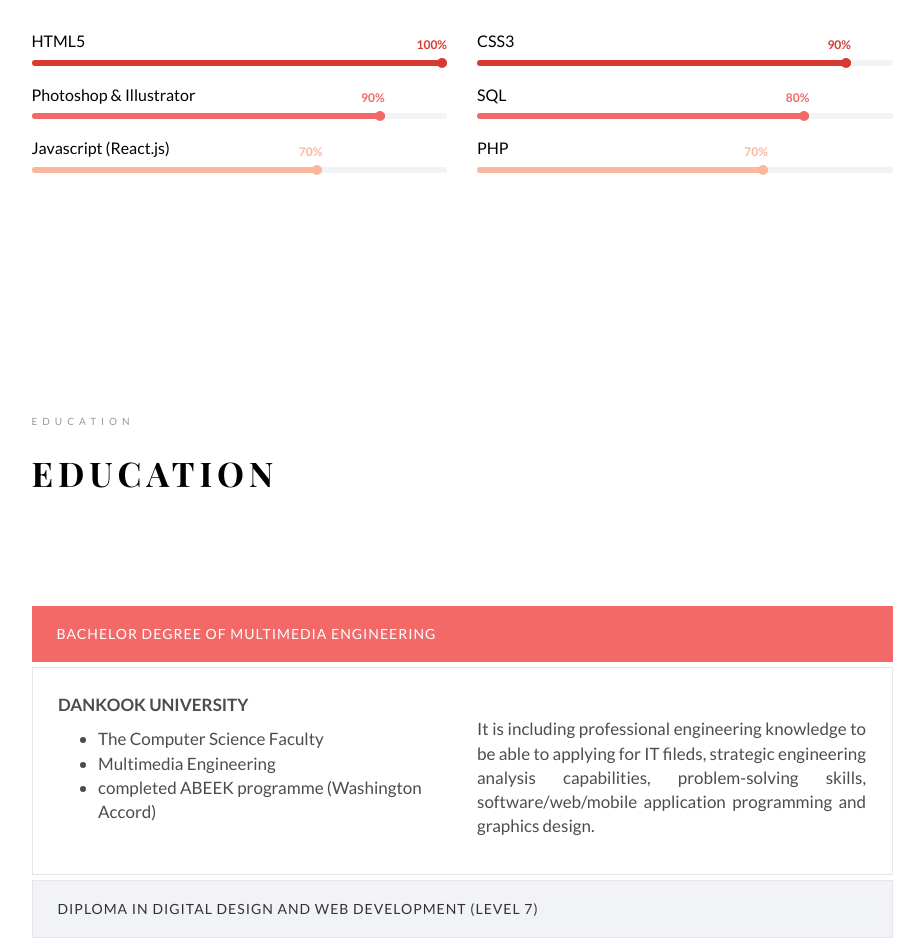
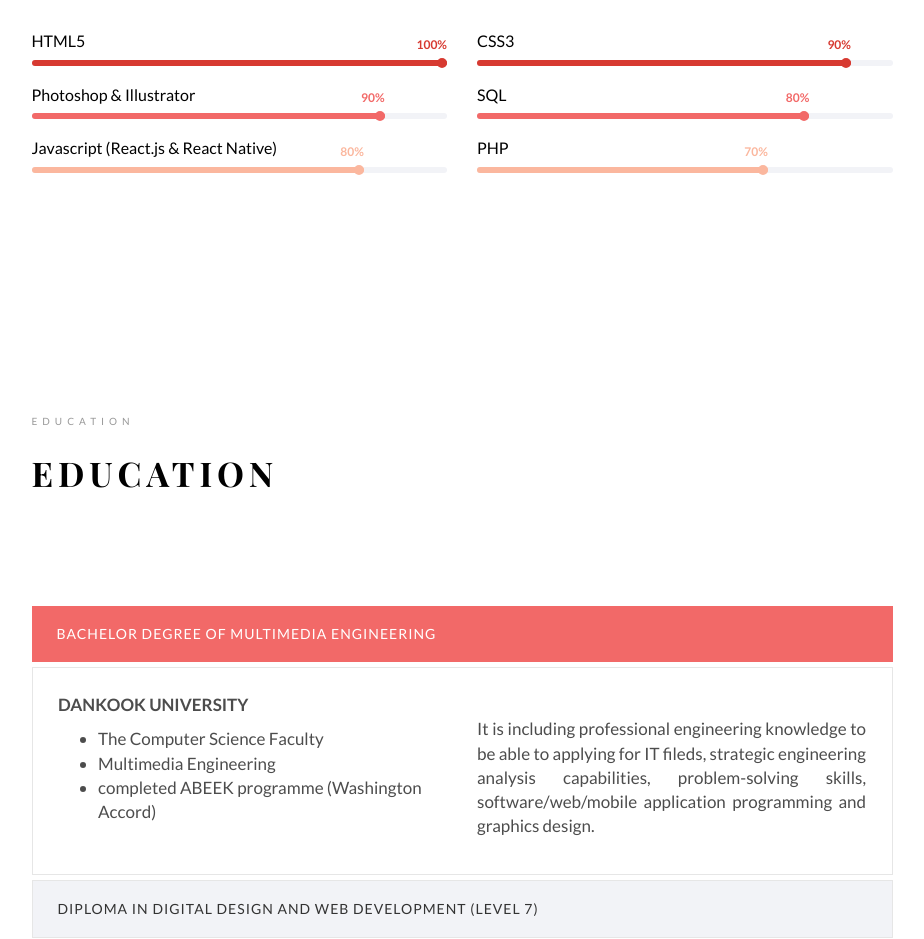
Before and after one commit to lollol0613/becoming-Ji, a plain HTML site: page index.html in a window 1280 px wide. Shown: the part 2180-3119 px from the top of the page, without its empty margins (328-1252 px from the left). Drawn offline with nearby package versions, Linux system fonts and the light colour scheme; a web font is replaced by a local one.

Commit message:
Added React Native

```diff
--- a/index.html
+++ b/index.html
@@ -233,11 +233,11 @@
 							</div>
 							<div class="col-md-6 animate-box" data-animate-effect="fadeInLeft">
 								<div class="progress-wrap">
-									<h3>Javascript (React.js)</h3>
+									<h3>Javascript (React.js & React Native)</h3>
 									<div class="progress">
-										<div class="progress-bar color-5" role="progressbar" aria-valuenow="70"
-											aria-valuemin="0" aria-valuemax="100" style="width:70%">
-											<span>70%</span>
+										<div class="progress-bar color-5" role="progressbar" aria-valuenow="80"
+											aria-valuemin="0" aria-valuemax="100" style="width:80%">
+											<span>80%</span>
 										</div>
 									</div>
 								</div>
```
